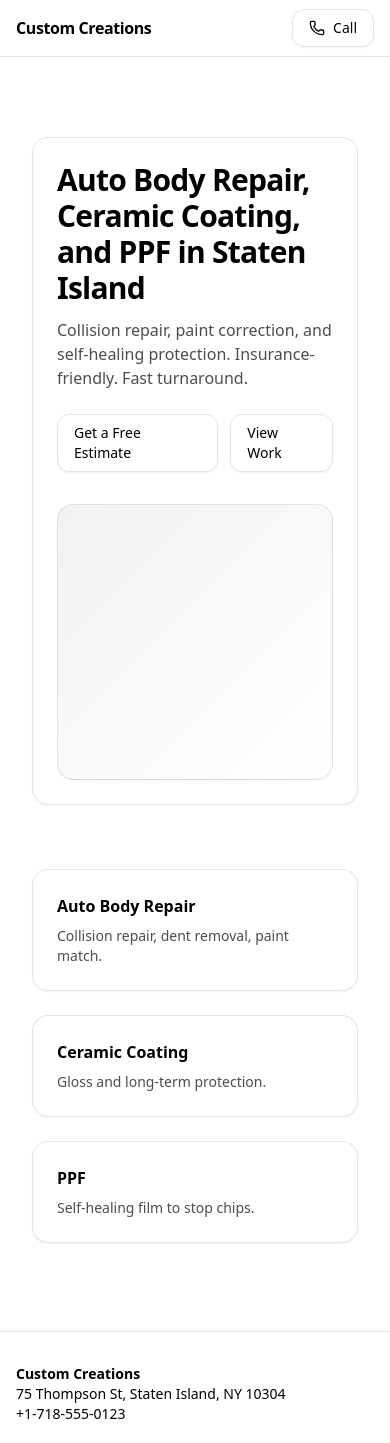
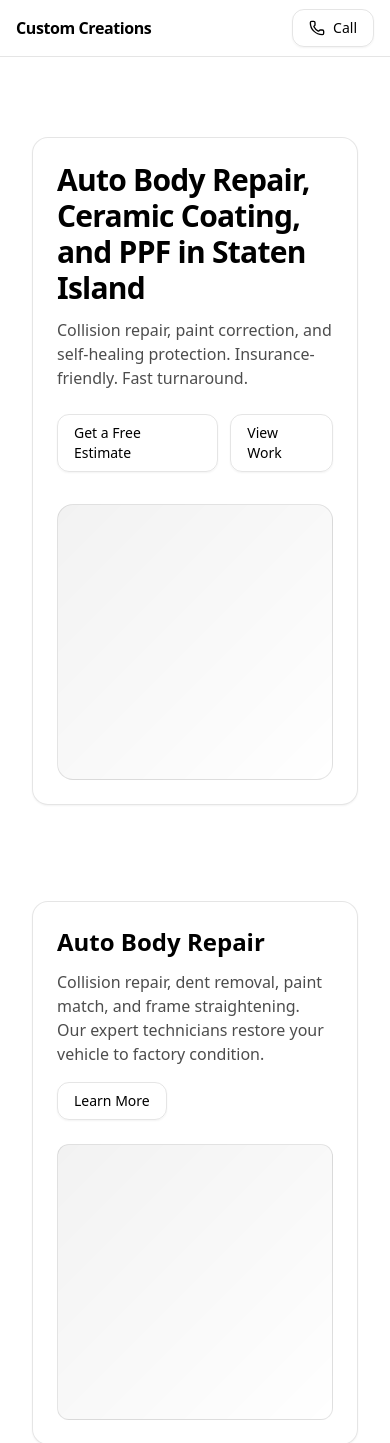
Before and after one commit to tdiorio2323/custom-creations, a Next.js app: page / in a window 390 px wide. Shown: the top 1443 px of the page. Built offline with nearby package versions, Linux system fonts and the light colour scheme.

Commit message:
Redesign services section: 3 rows with alternating image layouts

```diff
--- a/app/(site)/page.tsx
+++ b/app/(site)/page.tsx
@@ -5,20 +5,40 @@ export default function HomePage() {
   return (
     <>
       <Hero />
-      <section className="container grid md:grid-cols-3 gap-6 mt-4">
-        <div className="card p-6">
-          <h3 className="font-semibold">Auto Body Repair</h3>
-          <p className="text-sm text-black/70 mt-2">Collision repair, dent removal, paint match.</p>
+
+      {/* Services Section */}
+      <section className="container space-y-8 mt-12">
+        {/* Auto Body Repair - Image on Right */}
+        <div className="card p-6 md:p-8 grid md:grid-cols-2 gap-6 items-center">
+          <div>
+            <h3 className="text-2xl font-semibold">Auto Body Repair</h3>
+            <p className="text-black/70 mt-3">Collision repair, dent removal, paint match, and frame straightening. Our expert technicians restore your vehicle to factory condition.</p>
+            <a href="/services/auto-body-repair" className="btn mt-4 inline-block">Learn More</a>
+          </div>
+          <div className="aspect-square rounded-xl bg-gradient-to-br from-black/5 to-black/0 border border-black/10"></div>
         </div>
-        <div className="card p-6">
-          <h3 className="font-semibold">Ceramic Coating</h3>
-          <p className="text-sm text-black/70 mt-2">Gloss and long-term protection.</p>
+
+        {/* Ceramic Coating - Image on Left */}
+        <div className="card p-6 md:p-8 grid md:grid-cols-2 gap-6 items-center">
+          <div className="aspect-square rounded-xl bg-gradient-to-br from-black/5 to-black/0 border border-black/10 md:order-first"></div>
+          <div className="md:order-last">
+            <h3 className="text-2xl font-semibold">Ceramic Coating</h3>
+            <p className="text-black/70 mt-3">Durable gloss and hydrophobic protection. Long-lasting shine with superior resistance to environmental contaminants.</p>
+            <a href="/services/ceramic-coating" className="btn mt-4 inline-block">Learn More</a>
+          </div>
         </div>
-        <div className="card p-6">
-          <h3 className="font-semibold">PPF</h3>
-          <p className="text-sm text-black/70 mt-2">Self-healing film to stop chips.</p>
+
+        {/* PPF - Image on Right */}
+        <div className="card p-6 md:p-8 grid md:grid-cols-2 gap-6 items-center">
+          <div>
+            <h3 className="text-2xl font-semibold">Paint Protection Film (PPF)</h3>
+            <p className="text-black/70 mt-3">Self-healing film for rock chips and road rash. Invisible protection that keeps your paint looking new for years.</p>
+            <a href="/services/paint-protection-film-ppf" className="btn mt-4 inline-block">Learn More</a>
+          </div>
+          <div className="aspect-square rounded-xl bg-gradient-to-br from-black/5 to-black/0 border border-black/10"></div>
         </div>
       </section>
+
       <script type="application/ld+json" suppressHydrationWarning>{JSON.stringify(businessSchema)}</script>
     </>
   );
```
